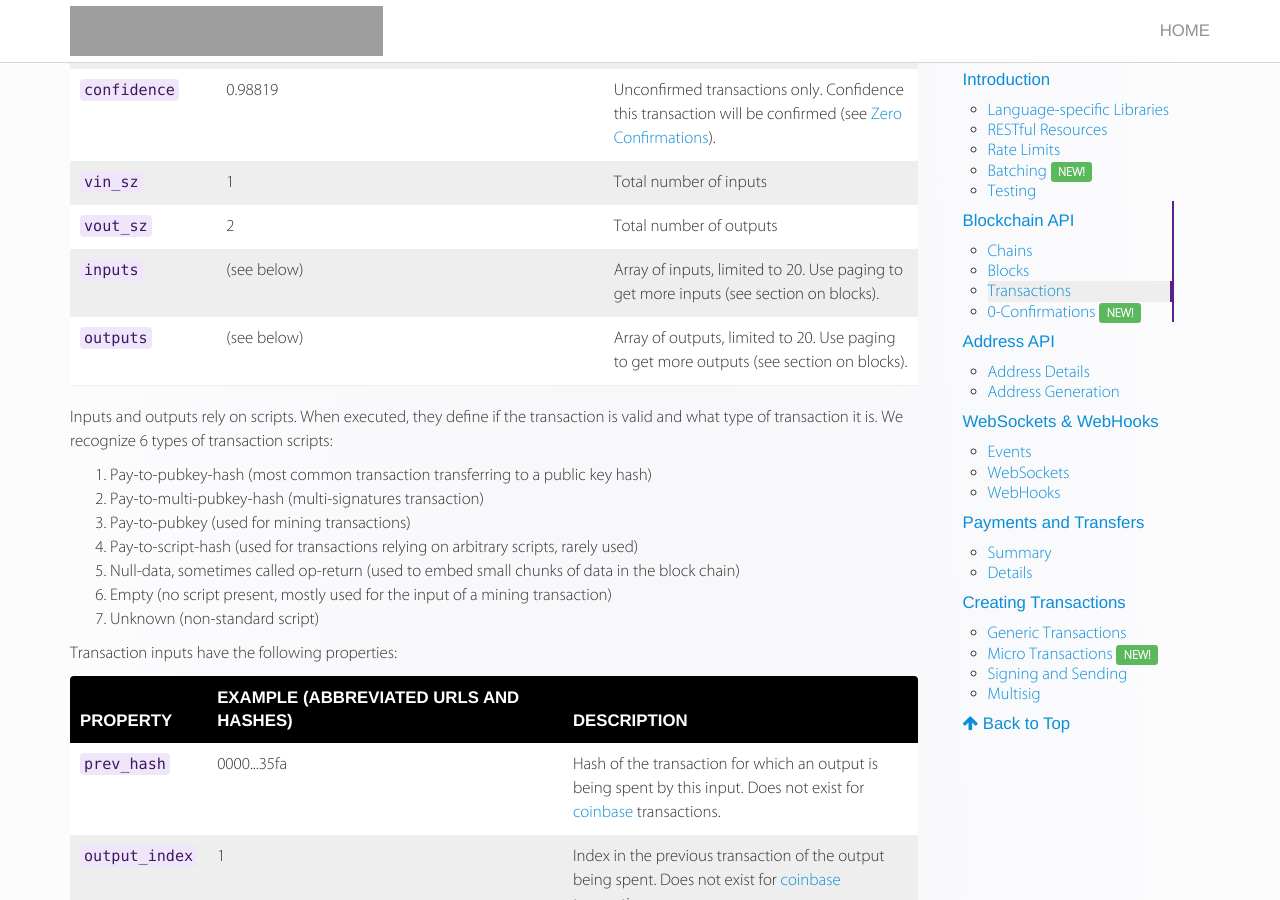
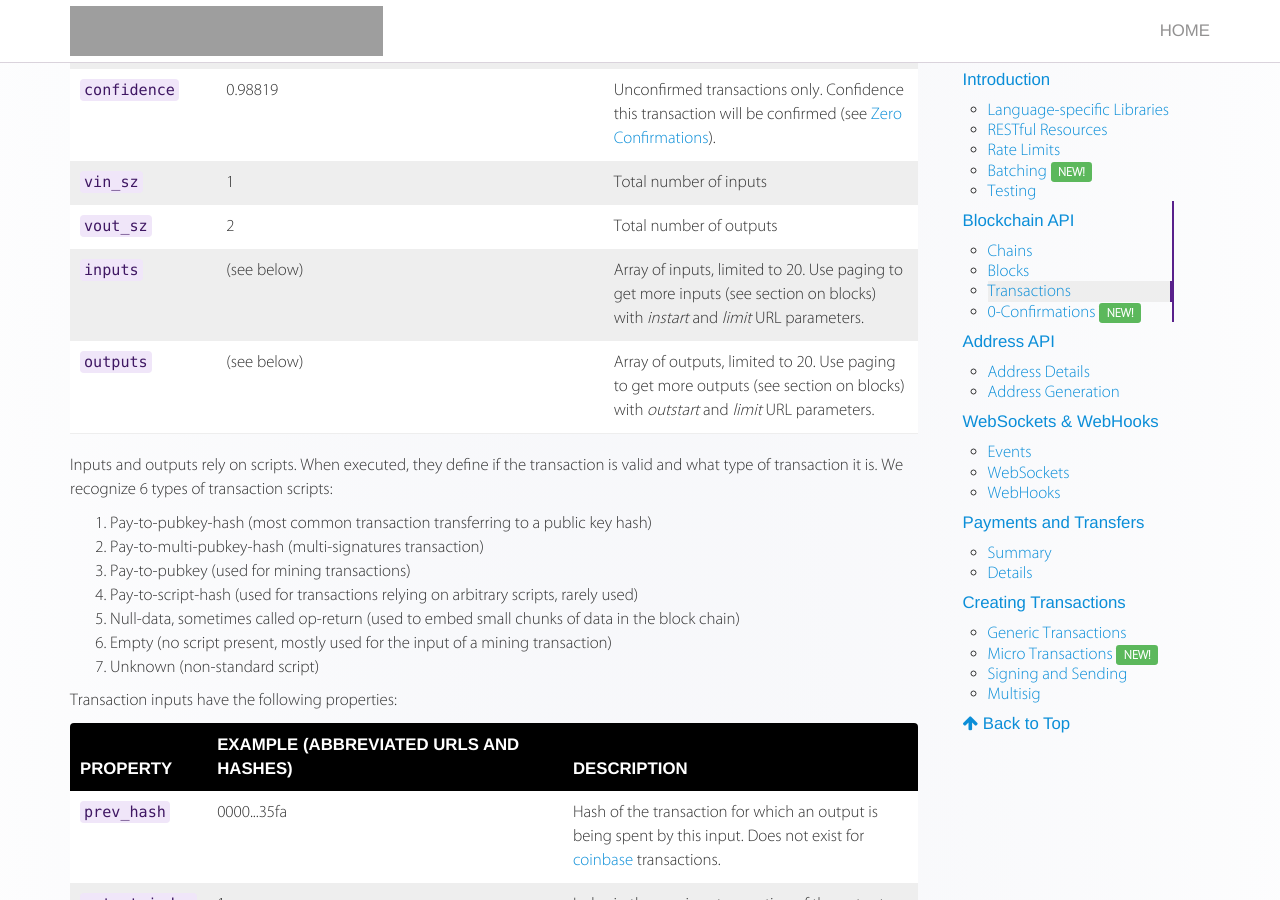
Before and after one commit to blockcypher/documentation, a Jekyll site: the page built from index.html, in a window 1280 px wide and 900 px high, scrolled down 7693 px. Built offline with Jekyll 4.4.1, drawn with Linux system fonts in a browser that asks for light colours; nearby versions of some CDN libraries; some web fonts are replaced.

Commit message:
Small clarification for tx inputs and outputs paging.

```diff
--- a/_includes/reference/blockchain_api.html
+++ b/_includes/reference/blockchain_api.html
@@ -345,12 +345,12 @@
       <tr>
         <td><code>inputs</code></td>
         <td>(see below)</td>
-        <td>Array of inputs, limited to 20. Use paging to get more inputs (see section on blocks).</td>
+        <td>Array of inputs, limited to 20. Use paging to get more inputs (see section on blocks) with <em>instart</em> and <em>limit</em> URL parameters.</td>
       </tr>
       <tr>
         <td><code>outputs</code></td>
         <td>(see below)</td>
-        <td>Array of outputs, limited to 20. Use paging to get more outputs (see section on blocks).</td>
+        <td>Array of outputs, limited to 20. Use paging to get more outputs (see section on blocks) with <em>outstart</em> and <em>limit</em> URL parameters.</td>
       </tr>
     </tbody>
   </table>
```
